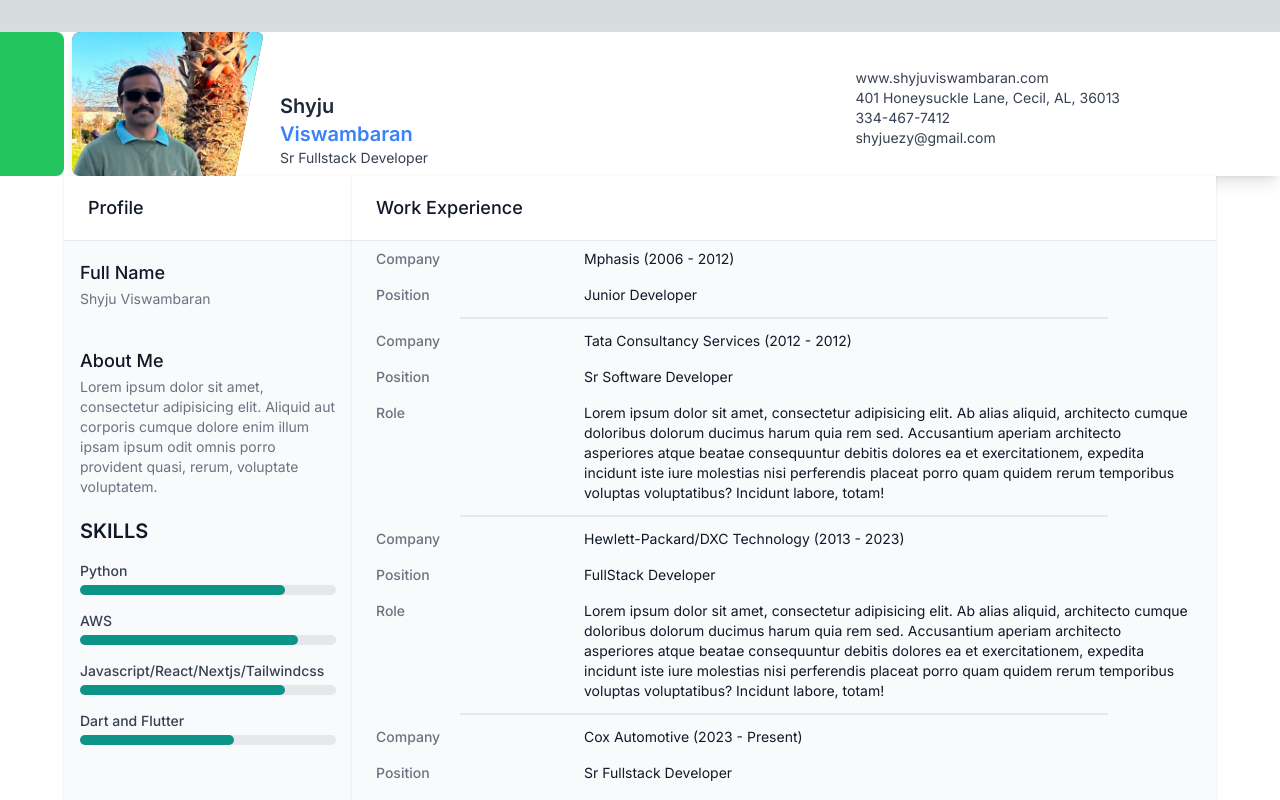
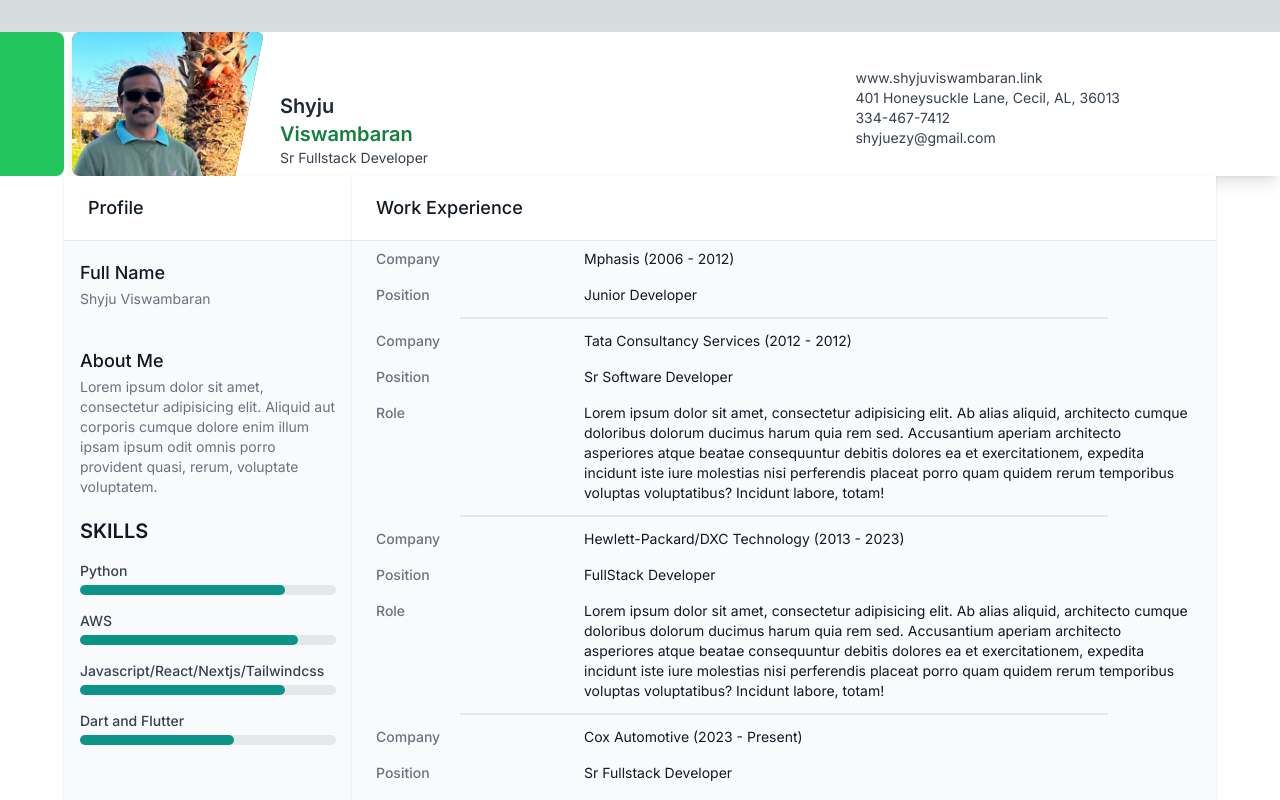
Before and after one commit to shyjuezy/profile, a Next.js app: page / in a window 1280 px wide. Shown: the top 800 px of the page. Built offline with nearby package versions, Linux system fonts and the light colour scheme.

Commit message:
Updated some typography

```diff
--- a/src/components/Header.tsx
+++ b/src/components/Header.tsx
@@ -25,14 +25,14 @@ export default function Header() {
           </div>
           <div className="ml-4 flex-grow self-end pb-2">
             <div className="text-xl font-semibold text-gray-800">Shyju</div>
-            <div className="text-xl font-semibold text-blue-500">
+            <div className="text-xl font-semibold text-green-700">
               Viswambaran
             </div>
             <div className="text-sm text-gray-700">Sr Fullstack Developer</div>
           </div>
           <div className="ml-4 pr-8 pr-32">
             <div className="text-sm text-gray-700 mt-2">
-              www.shyjuviswambaran.com
+              www.shyjuviswambaran.link
             </div>
             <div className="text-sm text-gray-700">
               401 Honeysuckle Lane, Cecil, AL, 36013
```
